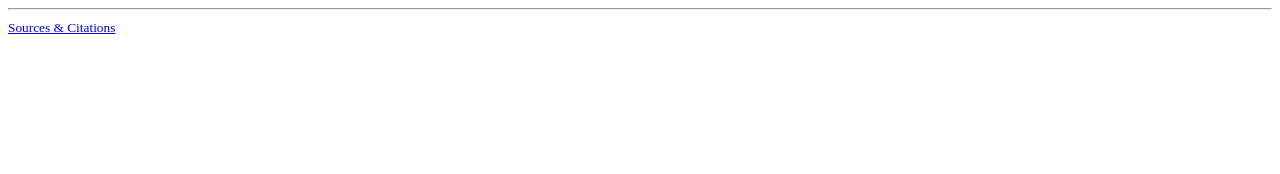
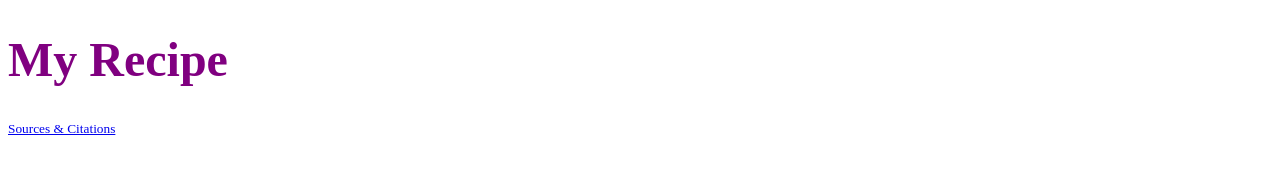
Before and after one commit to IACS-26-27/recipe, a website: page index.html in a window 1280 px wide. Drawn offline with Linux system fonts and the light colour scheme.

Commit message:
+ some base styles + youtube tutorial

```diff
--- a/index.html
+++ b/index.html
@@ -9,9 +9,10 @@
   </head>
   <body>
     <!-- Your recipe goes here! -->
-
+    <main>
+      <h1>My Recipe</h1>
+    </main>
     <footer>
-      <hr>
       <small>
         <a href="citations.html">Sources &amp; Citations</a>
       </small>
--- a/styles.css
+++ b/styles.css
@@ -1 +1,6 @@
 /* Your styles go here! */
+h1 {
+  /* Demo style -- remove me and write your own */
+  font-size: 48px;
+  color: purple;
+}
```
Also changed, not shown: README.md.
